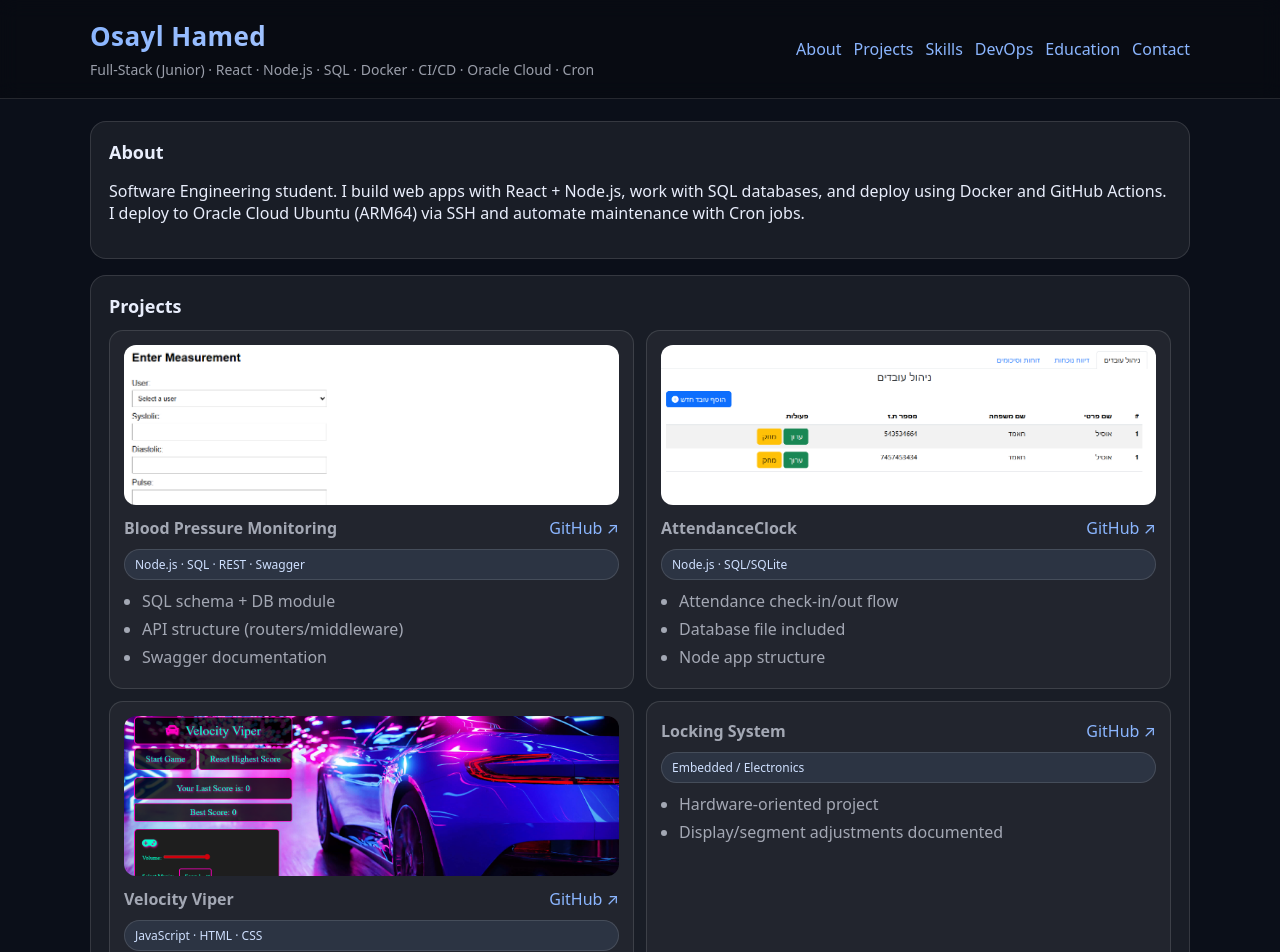
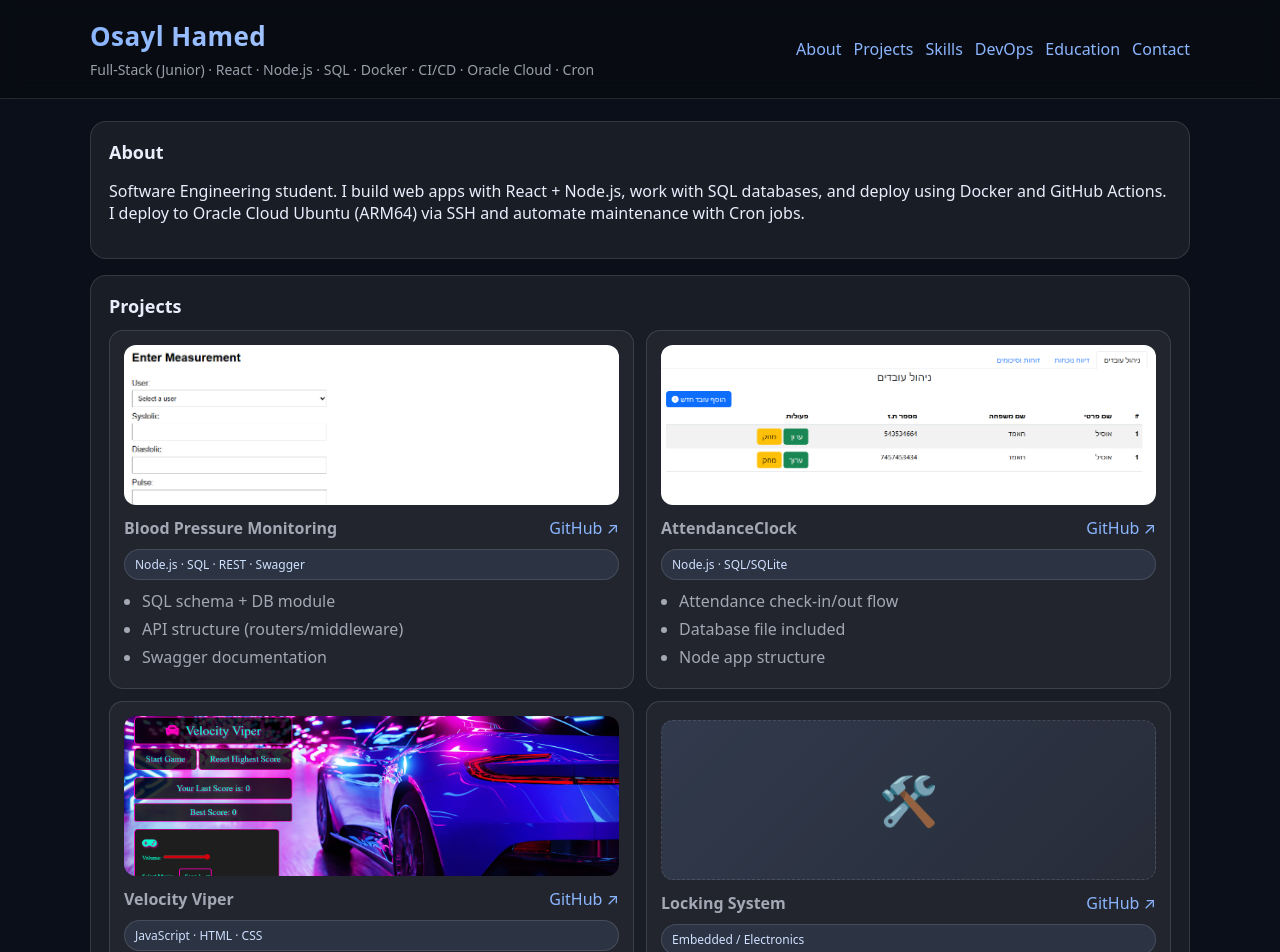
Before and after one commit to osayl12/osayl-resume, a React (Create React App) app: page / in a window 1280 px wide. Shown: the top 952 px of the page. Built offline with nearby package versions, Linux system fonts and the light colour scheme.

Commit message:
feat: add embedded project icon fallback for projects without images

```diff
--- a/src/components/Projects.jsx
+++ b/src/components/Projects.jsx
@@ -39,6 +39,7 @@ const projects = [
   {
     title: "Locking System",
     stack: "Embedded / Electronics",
+    icon: "🛠️",
     github: "https://github.com/osayl12/Locking-System",
     highlights: [
       "Hardware-oriented project",
@@ -63,6 +64,11 @@ export default function Projects() {
       </div>
     )}
 
+{!p.image && p.icon && (
+      <div className="project-icon">
+        <span>{p.icon}</span>
+      </div>
+    )}
             {/* Project content */}
             <div className="project-body">
               <div className="project-head">
--- a/src/styles/app.css
+++ b/src/styles/app.css
@@ -178,7 +178,6 @@ main.container{
 /* =====================================================
    Project cards with images
    ===================================================== */
-/* Project card without image */
 .project-card:not(:has(.project-image)) {
   padding-top: 18px;
 }
@@ -241,6 +240,37 @@ main.container{
 .list li{
   margin-bottom:6px;
 }
+
+/* =====================================================
+   Project icon fallback (Embedded projects)
+   ===================================================== */
+
+.project-icon {
+  height: 160px;
+  border-radius: 12px;
+  margin-bottom: 12px;
+  display: flex;
+  align-items: center;
+  justify-content: center;
+  background: linear-gradient(
+    135deg,
+    rgba(139,182,255,0.15),
+    rgba(139,182,255,0.05)
+  );
+  border: 1px dashed var(--border);
+}
+
+/* Icon itself */
+.project-icon span {
+  font-size: 48px;
+  opacity: 0.9;
+}
+
+/* Slight interaction on hover */
+.project-card:hover .project-icon {
+  border-color: rgba(139,182,255,0.4);
+}
+
 
 /* =====================================================
    Skills / Chips
```
Also changed, not shown: src/App.css (deleted, +0 -38 lines).
